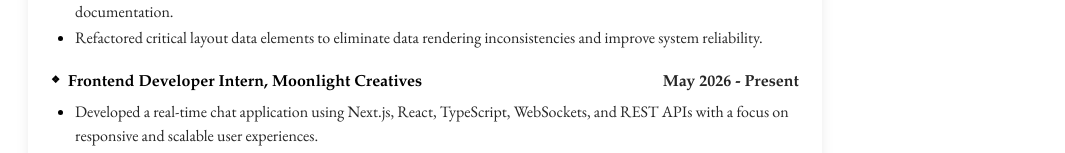
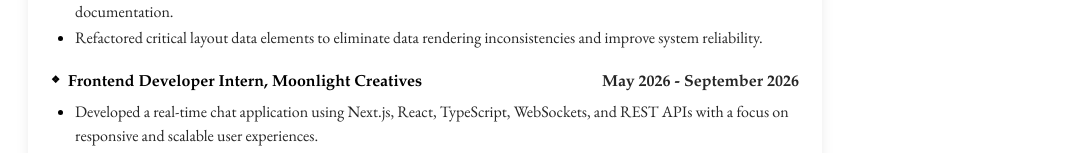
Before and after one commit to maharjansujal/resume, a React (Vite) app: page / in a window 1280 px wide. Shown: the part 750-903 px from the top of the page, without its empty margins (215-1280 px from the left). Built offline with nearby package versions, Linux system fonts and the light colour scheme.

Commit message:
fix: Moonlight update

```diff
--- a/src/components/Resume.tsx
+++ b/src/components/Resume.tsx
@@ -162,7 +162,7 @@
                   </span>
                   <div className="grow border-neutral-400 mx-2 self-end mb-1"></div>
                   <span className="shrink-0 text-neutral-800">
-                    May 2026 - Present
+                    May 2026 - September 2026
                   </span>
                 </div>
                 <ul className="list-disc list-outside ml-6 mt-1.5 space-y-0.5 text-neutral-800 marker:text-black">
```
